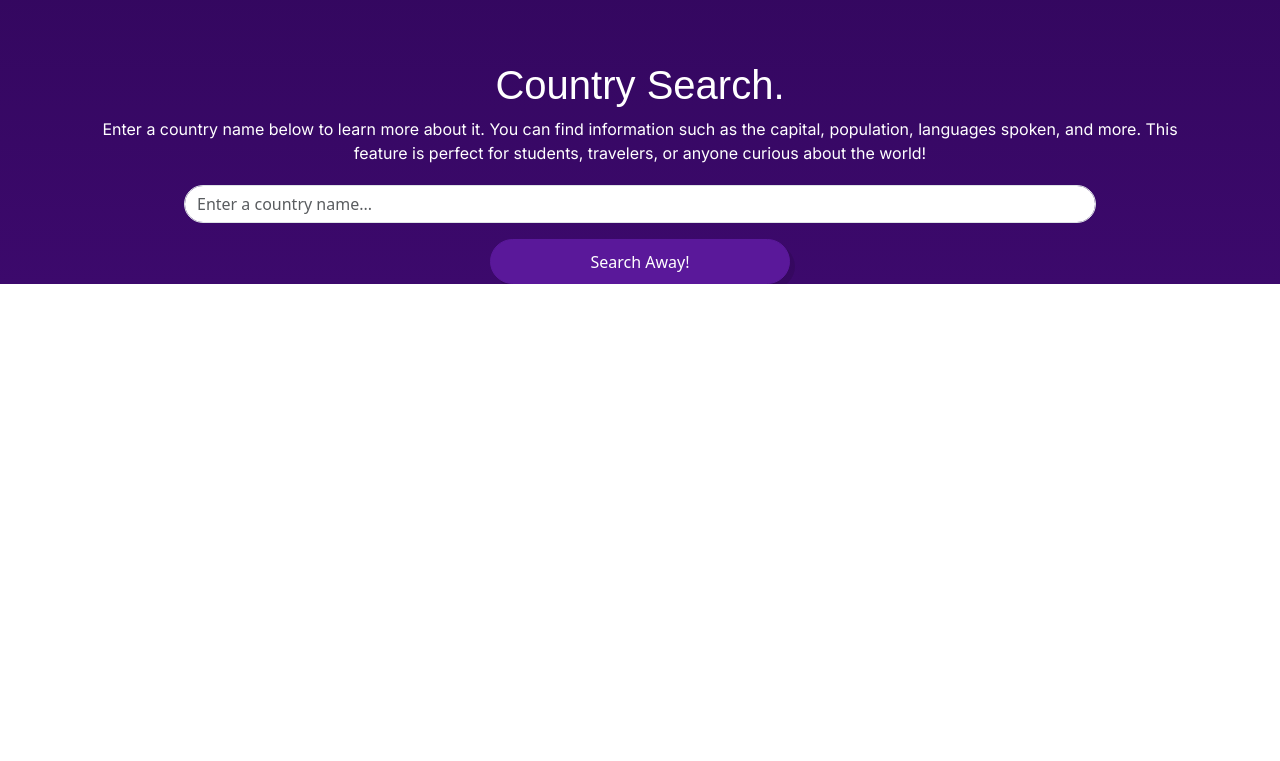
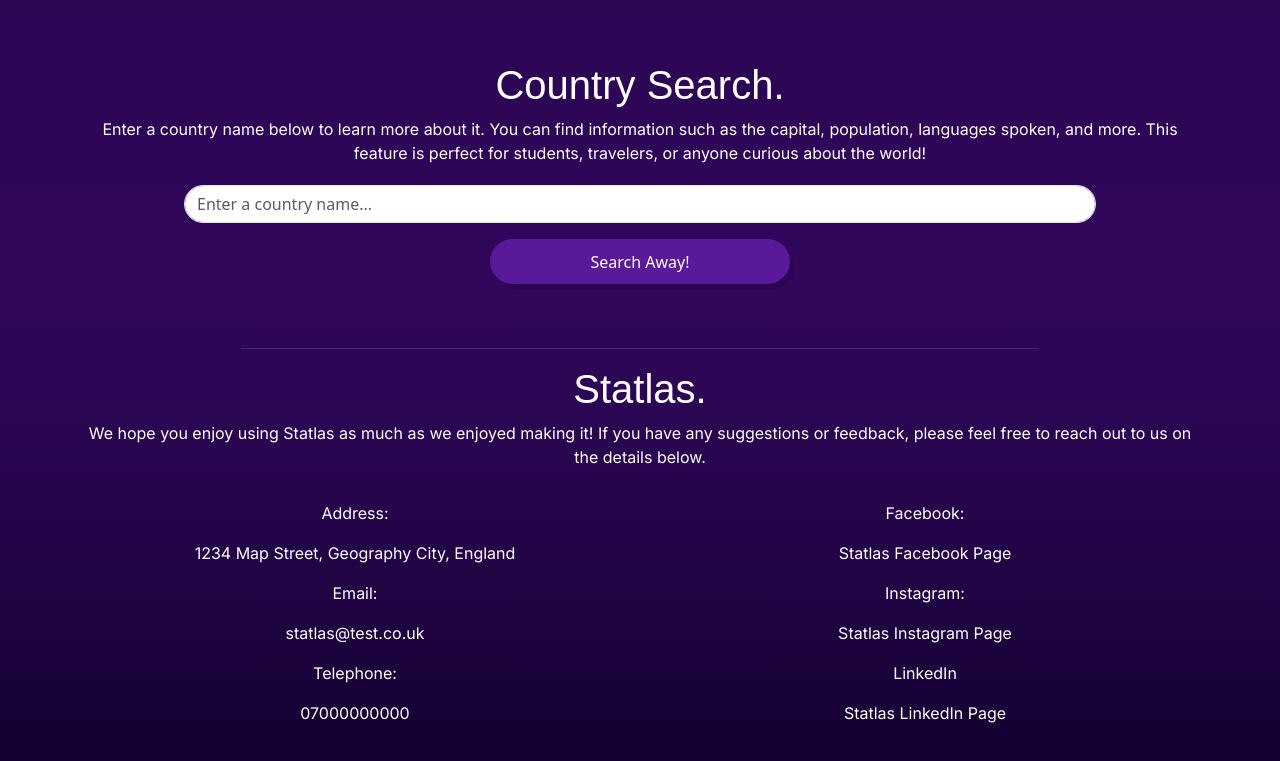
Before and after one commit to BHCGH92/milestone-project-2-statlas, a plain HTML site: page index.html in a window 1280 px wide. Shown: the part 1258-2019 px from the top of the page. Before the commit the page ends 1542 px from the top, so only its background shows below. Drawn offline with nearby package versions, Linux system fonts and the light colour scheme; a web font is replaced by a local one.

Commit message:
added footer section to get the full page structure in place for index.html

```diff
--- a/assets/css/style.css
+++ b/assets/css/style.css
@@ -127,6 +127,14 @@ p {
     max-width: 80%;
 }
 
+/* Footer */
+
+.customfooter {
+    background-image: linear-gradient(180deg, transparent, var(--darkest-purple));
+    margin-top: 0;
+    padding: 4rem 2rem;
+}
+
 /*Media Queries*/
 
 @media screen and (min-width: 425px) {
--- a/index.html
+++ b/index.html
@@ -129,19 +129,45 @@
                     </div>
                     <div class="container mt-1">
                         <form>
-                        <div class="row align-items-center justify-content-center">
-                        <input type="search" class="form-control col-md-8 countrysearchbar" id="country-search" placeholder="Enter a country name..."
-                            aria-label="Search for a country">
-                        <button class="custom-button col-md-4 mt-3" type="submit">Search Away!</button>
-                        </div>
+                            <div class="row align-items-center justify-content-center">
+                                <input type="search" class="form-control col-md-8 countrysearchbar" id="country-search"
+                                    placeholder="Enter a country name..." aria-label="Search for a country">
+                                <button class="custom-button col-md-4 mt-3" type="submit">Search Away!</button>
+                            </div>
                         </form>
                     </div>
                 </div>
             </div>
         </section>
         <!--Footer-->
-        <footer>
-            <div>
+        <footer class="customfooter text-white text-center">
+            <div class="container">
+                <div class="row justify-content-center">
+                    <hr class="info-hr align-items-center">
+                    <div>
+                        <h1>Statlas.</h1>
+                        <p>
+                            We hope you enjoy using Statlas as much as we enjoyed making it! If you have any
+                            suggestions or feedback, please feel free to reach out to us on the details below.
+                        </p>
+                    </div>
+                    <div class="col-12 col-md-6">
+                        <p class="mt-3">Address:</p>
+                        <p>1234 Map Street, Geography City, England</p>
+                        <p class="mt-3">Email:</p>
+                        <p>statlas@test.co.uk</p>
+                        <p class="mt-3">Telephone:</p>
+                        <p>07000000000</p>
+                    </div>
+                    <div class="col-12 col-md-6">
+                        <p class="mt-3">Facebook:</p>
+                        <p>Statlas Facebook Page</p>
+                        <p class="mt-3">Instagram:</p>
+                        <p>Statlas Instagram Page</p>
+                        <p class="mt-3">LinkedIn</p>
+                        <p>Statlas LinkedIn Page</p>
+                    </div>
+                </div>
             </div>
         </footer>
     </main>
```
